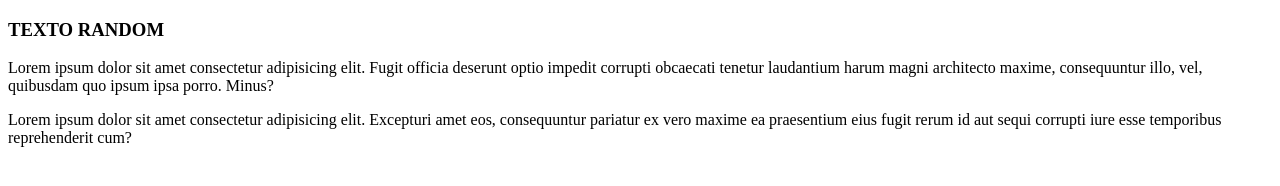
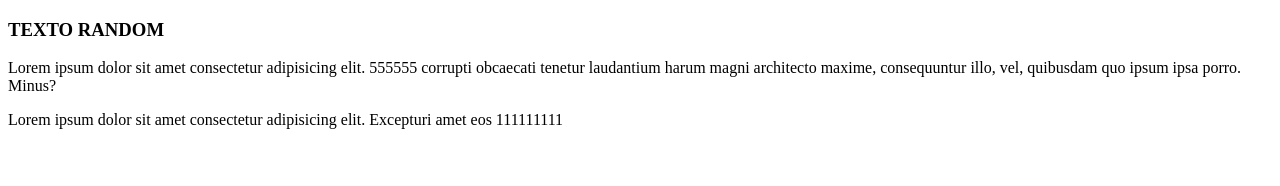
Before and after one commit to dansestrada/git-prueba, a plain HTML site: page index.html in a window 1280 px wide. Drawn offline with Linux system fonts and the light colour scheme.

Commit message:
agregue Cincos y unos en los parrafos

```diff
--- a/index.html
+++ b/index.html
@@ -7,7 +7,7 @@
 </head>
 <body>
     <h3>TEXTO RANDOM</h3>
-        <P>Lorem ipsum dolor sit amet consectetur adipisicing elit. Fugit officia deserunt optio impedit corrupti obcaecati tenetur laudantium harum magni architecto maxime, consequuntur illo, vel, quibusdam quo ipsum ipsa porro. Minus?</P>
-        <p>Lorem ipsum dolor sit amet consectetur adipisicing elit. Excepturi amet eos, consequuntur pariatur ex vero maxime ea praesentium eius fugit rerum id aut sequi corrupti iure esse temporibus reprehenderit cum?</p>
+        <P>Lorem ipsum dolor sit amet consectetur adipisicing elit. 555555 corrupti obcaecati tenetur laudantium harum magni architecto maxime, consequuntur illo, vel, quibusdam quo ipsum ipsa porro. Minus?</P>
+        <p>Lorem ipsum dolor sit amet consectetur adipisicing elit. Excepturi amet eos 111111111</p>
 </body>
 </html>
```
